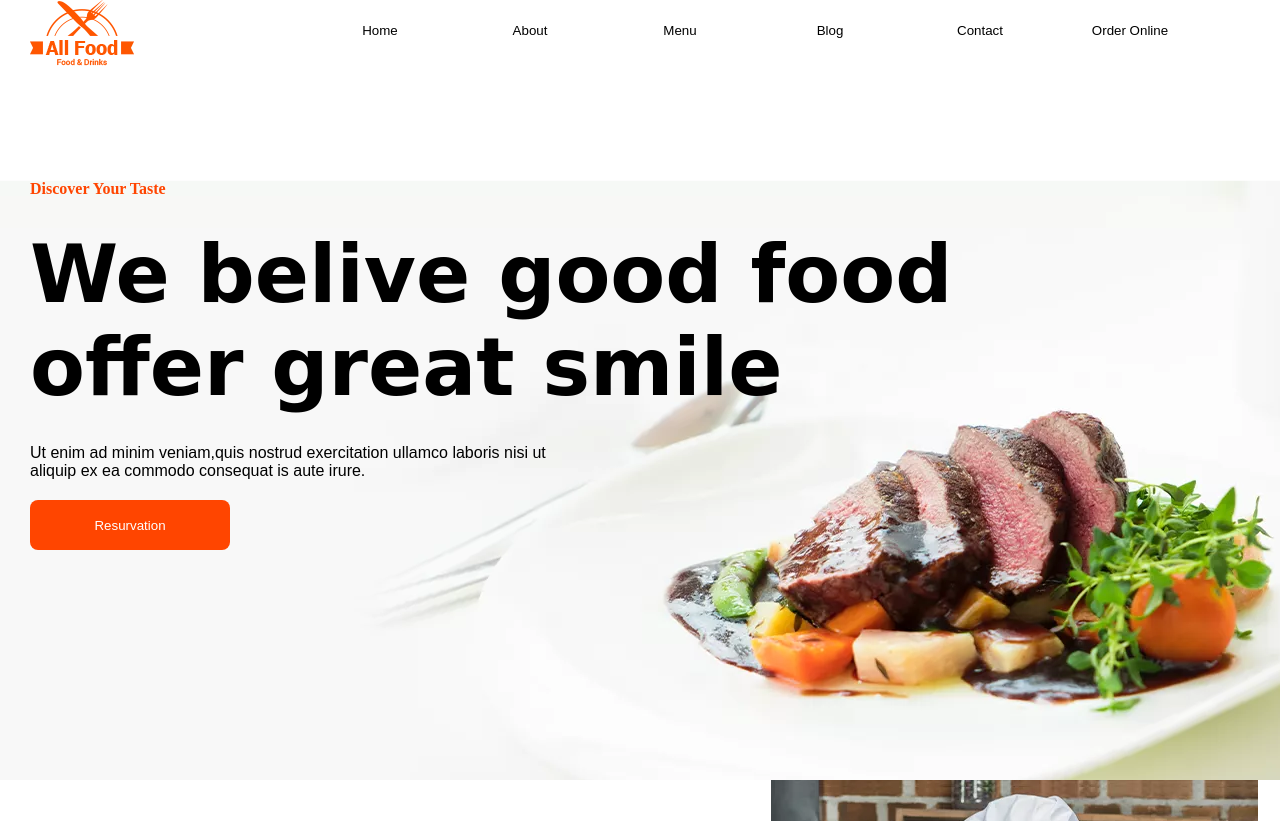
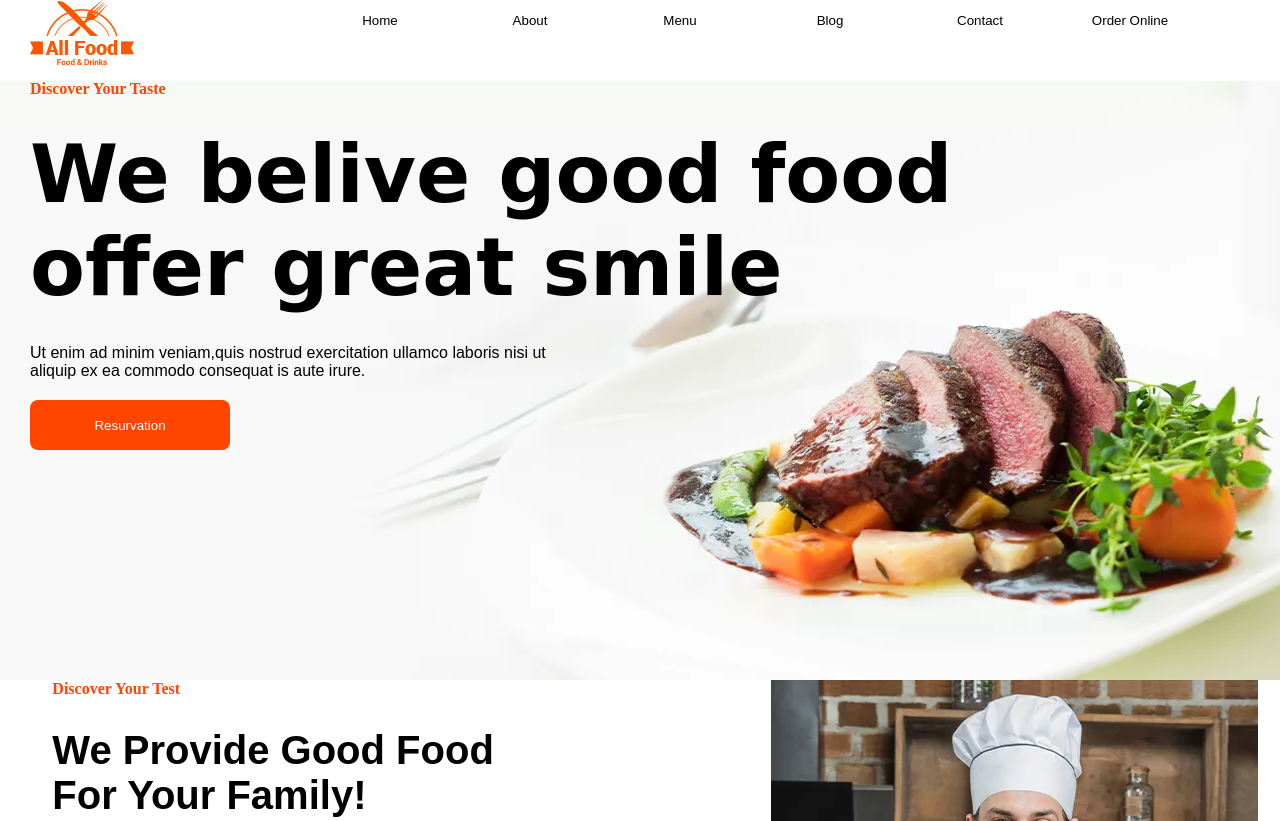
Before and after one commit to anshidaashraf/restaurent, a plain HTML site: page index.html in a window 1280 px wide. Shown: the top 821 px of the page. Drawn offline with Linux system fonts and the light colour scheme; a web font is replaced by a local one.

Commit message:
seventh commit

```diff
--- a/index.css
+++ b/index.css
@@ -2,6 +2,9 @@
     box-sizing: border-box;
     margin: 0;
     padding: 0;
+}
+body{
+    margin: 0;
 }
 .main{
     background-image: url("back.png");
@@ -26,7 +29,7 @@ button{
     /* height: 40; */
     border: none;
     background: none;
-    margin-top: 20px;
+    /* margin-top: 20px; */
 }
 /* #online{
     border: 1px solid orangered;
@@ -44,7 +47,7 @@ button:hover{
     display: flex;
     flex-direction: row;
     justify-content: space-between;
-    margin-top: 0;
+    /* margin-top: 0; */
    position: sticky;
    top: 0;
    background-color: white;
@@ -53,7 +56,7 @@ button:hover{
 }
 h4{
     color: orangered;
-    margin-top: 100px;
+    /* margin-top: 100px; */
     margin-left: 30px;
 }
 #one{
```
